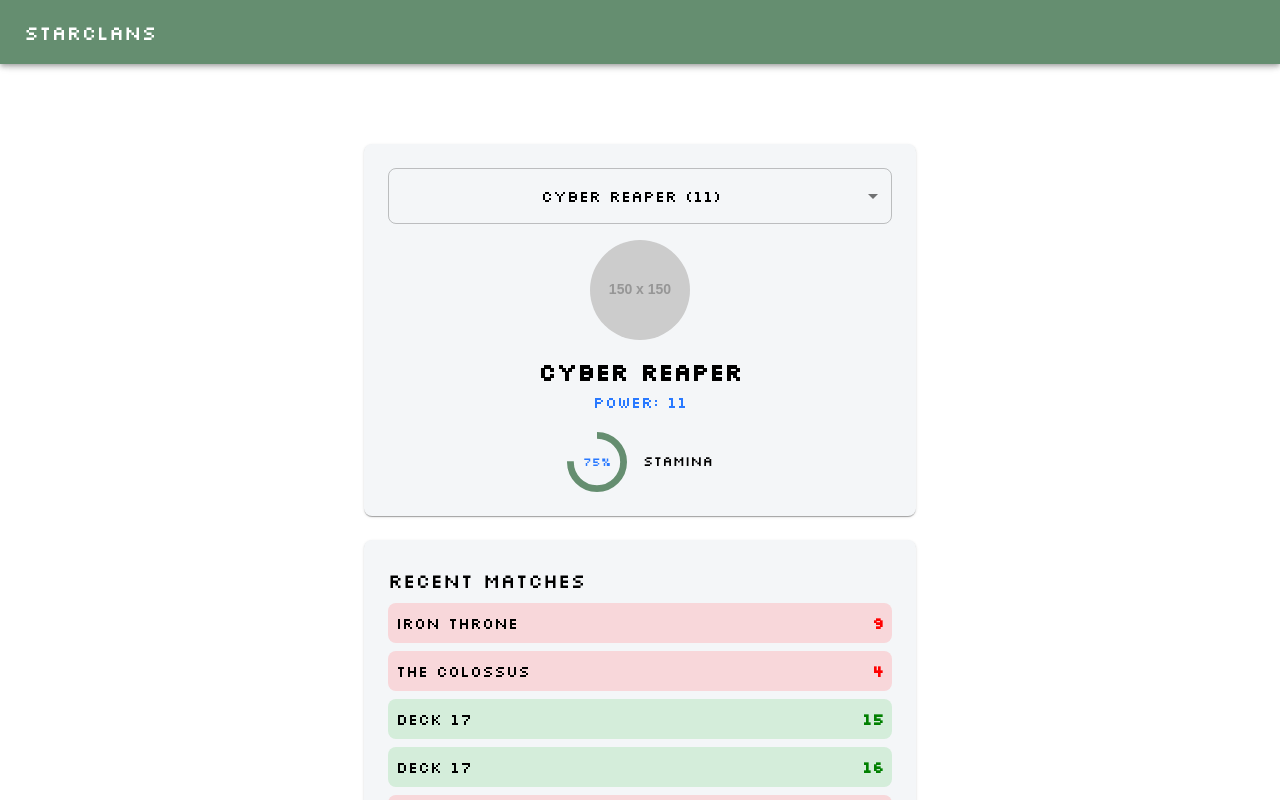
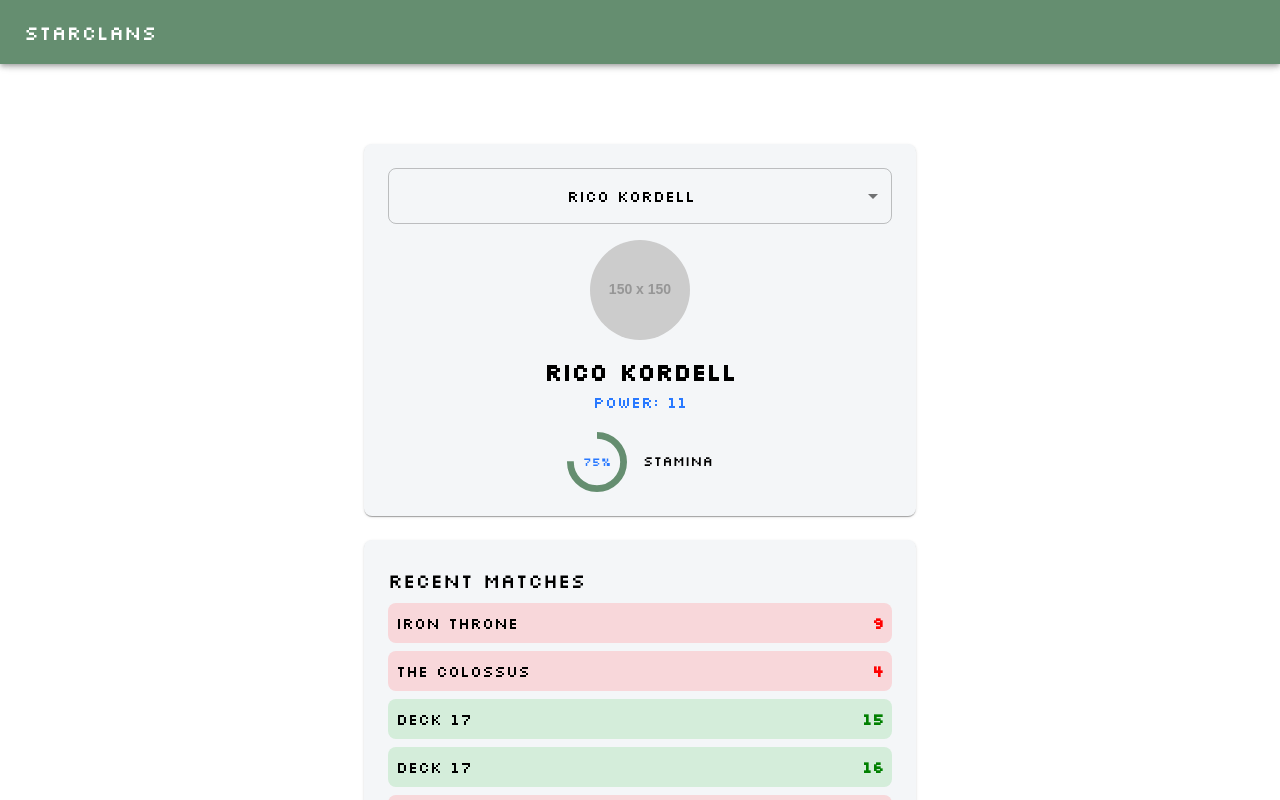
Before and after one commit to AdamFrieden/AdamPortal, a React (Vite) app: page /starclandemo in a window 1280 px wide. Built offline with nearby package versions, Linux system fonts and the light colour scheme.

Commit message:
more timeline layout is now left-aligned. more star clans mockup nonsense

```diff
--- a/src/components/ProfilePage.tsx
+++ b/src/components/ProfilePage.tsx
@@ -14,7 +14,7 @@ interface Gladiator {
 const mockGladiators: Gladiator[] = [
   {
     id: 1,
-    name: "Cyber Reaper",
+    name: "Rico Kordell",
     avatar: "https://via.placeholder.com/150",
     power: 11,
     stamina: 75,
@@ -28,16 +28,72 @@ const mockGladiators: Gladiator[] = [
   },
   {
     id: 2,
-    name: "Neon Phantom",
+    name: "Dante Holt",
     avatar: "https://via.placeholder.com/150",
     power: 7,
-    stamina: 60,
+    stamina: 90,
     recentMatches: [
       { arena: "The Colossus", points: 10 },
       { arena: "The Colossus", points: 11 },
-      { arena: "Blood Gulch", points: 3 },
+      { arena: "The Pit", points: 3 },
       { arena: "Blood Gulch", points: 1 },
       { arena: "Deck 17", points: 8 },
+    ],
+  },
+  {
+    id: 3,
+    name: "Jace Zayne",
+    avatar: "https://via.placeholder.com/150",
+    power: 9,
+    stamina: 60,
+    recentMatches: [
+      { arena: "Exile's Run", points: 10 },
+      { arena: "The Colossus", points: 7 },
+      { arena: "The Pit", points: 7 },
+      { arena: "Blood Gulch", points: 11 },
+      { arena: "Deck 17", points: 6 },
+    ],
+  },
+  {
+    id: 4,
+    name: "Orion Graves",
+    avatar: "https://via.placeholder.com/150",
+    power: 10,
+    stamina: 55,
+    recentMatches: [
+      { arena: "Exile's Run", points: 10 },
+      { arena: "The Colossus", points: 11 },
+      { arena: "Deck 17", points: 7 },
+      { arena: "Blood Gulch", points: 9 },
+      { arena: "Deck 17", points: 16 },
+    ],
+  },
+  {
+    id: 5,
+    name: "Zephyr Kain",
+    avatar: "https://via.placeholder.com/150",
+    power: 19,
+    stamina: 88,
+    recentMatches: [
+      { arena: "The Pit", points: 10 },
+      { arena: "The Pit", points: 17 },
+      { arena: "Iron Throne", points: 22 },
+      { arena: "Blood Gulch", points: 25 },
+      { arena: "Deck 17", points: 8 },
+    ],
+  },
+  {
+    id: 6,
+    name: "Stellan Rex",
+    avatar: "https://via.placeholder.com/150",
+    power: 14,
+    stamina: 15,
+    recentMatches: [
+      { arena: "The Colossus", points: 11 },
+      { arena: "Neon Wastes", points: 24 },
+      { arena: "Blood Gulch", points: 0 },
+      { arena: "Iron Throne", points: 5 },
+      { arena: "Deck 17", points: 12 },
     ],
   },
 ];
@@ -78,7 +134,7 @@ export default function ProfilePage() {
           fullWidth
         >
           {mockGladiators.map((g) => (
-            <MenuItem key={g.id} value={g.id}>{g.name} ({g.power})</MenuItem>
+            <MenuItem key={g.id} value={g.id}>{g.name}</MenuItem>
           ))}
         </Select>
 
--- a/src/pages/Travel.tsx
+++ b/src/pages/Travel.tsx
@@ -9,6 +9,7 @@ import {
   TimelineContent,
   TimelineDot,
   TimelineOppositeContent,
+  timelineOppositeContentClasses,
 } from '@mui/lab';
 import { MapContainer, TileLayer, Marker, Popup, GeoJSON } from 'react-leaflet';
 import { Map as LeafletMap, LatLngExpression, Marker as LeafletMarker } from 'leaflet';
@@ -64,6 +65,10 @@ const Travel: React.FC = () => {
   const handleResetMap = () => {
     if (mapRef.current) {
       mapRef.current.setView(mapCenter, initialZoom);
+      const marker = markerRefs.current[activeTripId ?? 0];
+      if (marker) {
+        marker.closePopup();
+      }
     }
   };
 
@@ -109,7 +114,7 @@ const Travel: React.FC = () => {
         sx={{
           position: 'sticky',
           top: 0,
-          height: '40vh', // fixed height
+          height: '35vh', // fixed height
           zIndex: 'auto',      // ensure it stays on top of other content
           py: 2,
         }}
@@ -157,11 +162,17 @@ const Travel: React.FC = () => {
         </Box>
       </Box>
       {/* Timeline Section */}
-      <Box sx={{ maxHeight: '40vh', overflowY: 'auto', my: 5 }}>
+      <Box sx={{ maxHeight: '35vh', overflowY: 'auto', my: 5 }}>
         {/* <Typography variant="h4" gutterBottom>
           Trip Timeline
         </Typography> */}
-        <Timeline position="right">
+        <Timeline
+          sx={{
+            [`& .${timelineOppositeContentClasses.root}`]: {
+              flex: 0.2,
+            },
+          }}
+          position="right">
           {[...trips].reverse().map((trip) => (
             <TimelineItem
               key={trip.id}
```
